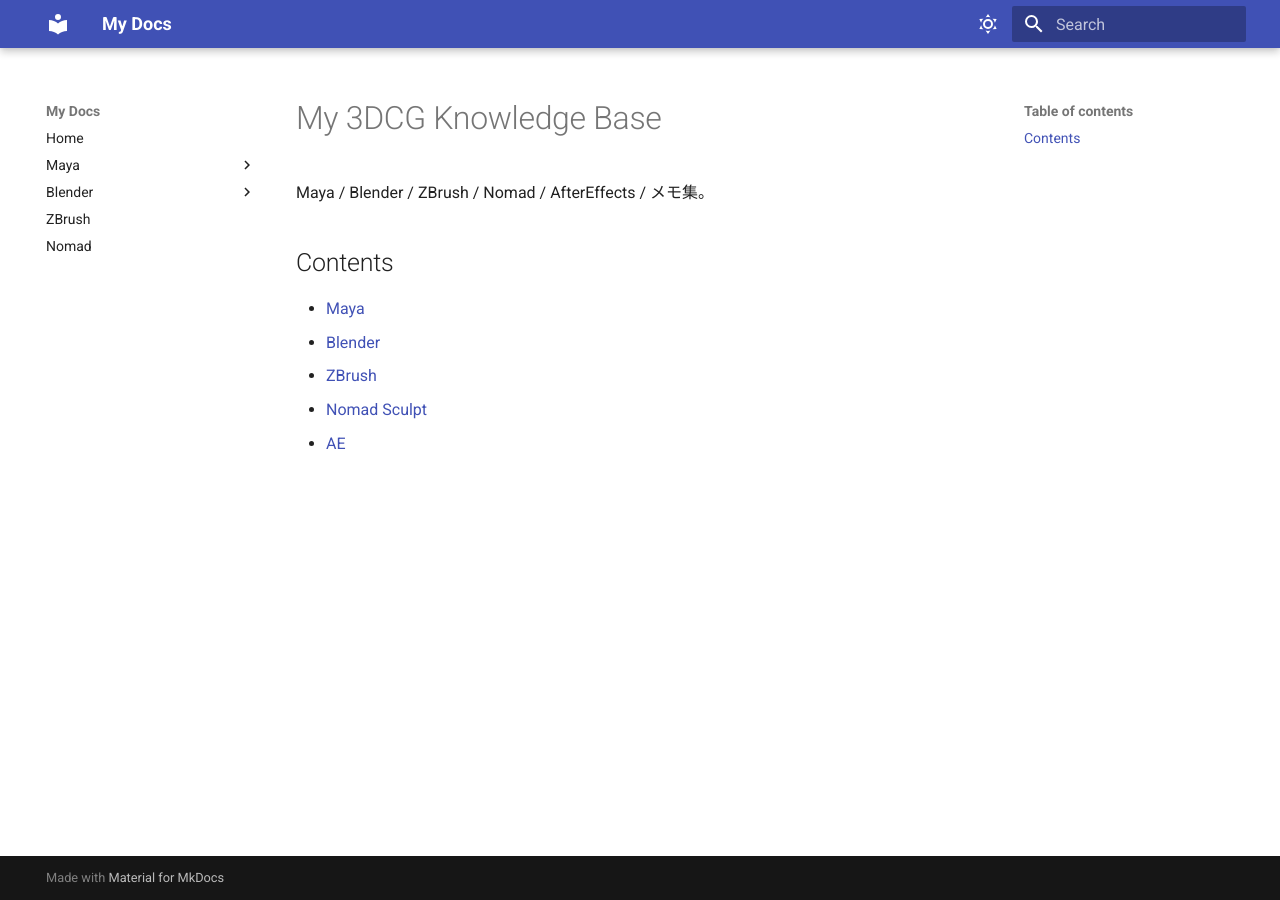
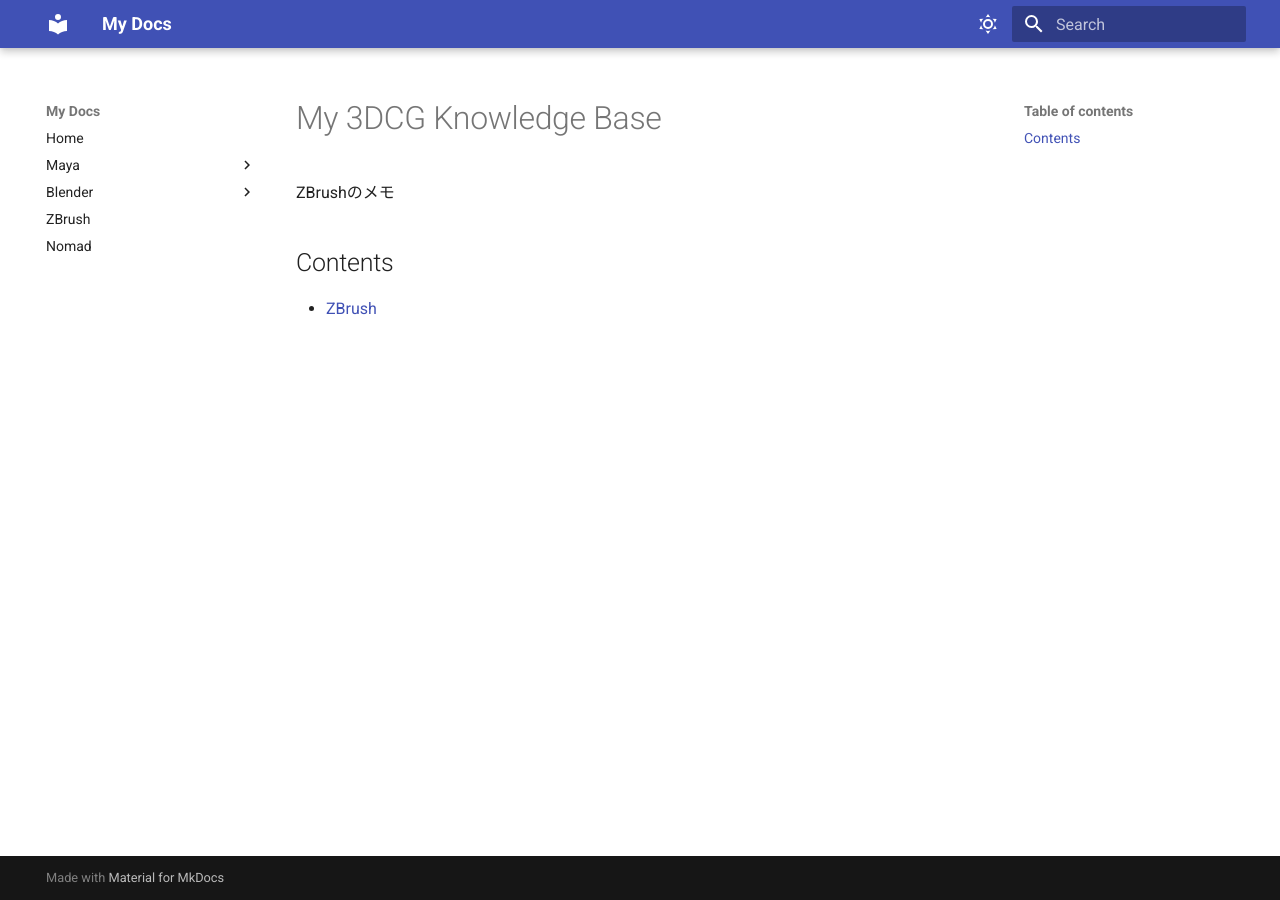
Before and after one commit to shiratama028/my-docs, an MkDocs documentation site: the page built from docs/Zbrush/index.md, in a window 1280 px wide. Built offline with MkDocs 1.6.1 and Material for MkDocs 9.7.7, drawn with Linux system fonts in a browser that asks for light colours.

Commit message:
Signed-off-by: yusuke sekine <monaka028@gmail.com>

```diff
--- a/docs/Zbrush/index.md
+++ b/docs/Zbrush/index.md
@@ -1,11 +1,7 @@
 # My 3DCG Knowledge Base
 
-Maya / Blender / ZBrush / Nomad / AfterEffects / メモ集。
+ZBrushのメモ
 
 ## Contents
 
-- [Maya](maya.md)
-- [Blender](Blender.md)
 - [ZBrush](Zbrush.md)
-- [Nomad Sculpt](nomad.md)
-- [AE](AE.md)
```
